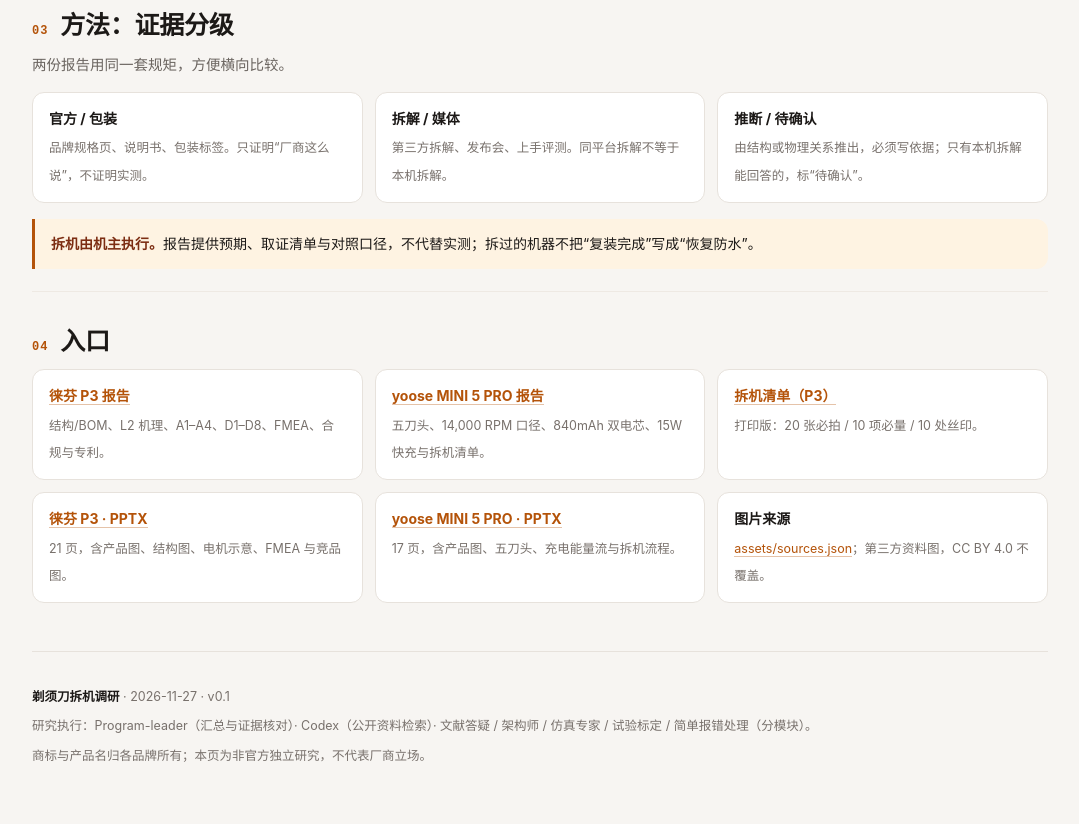
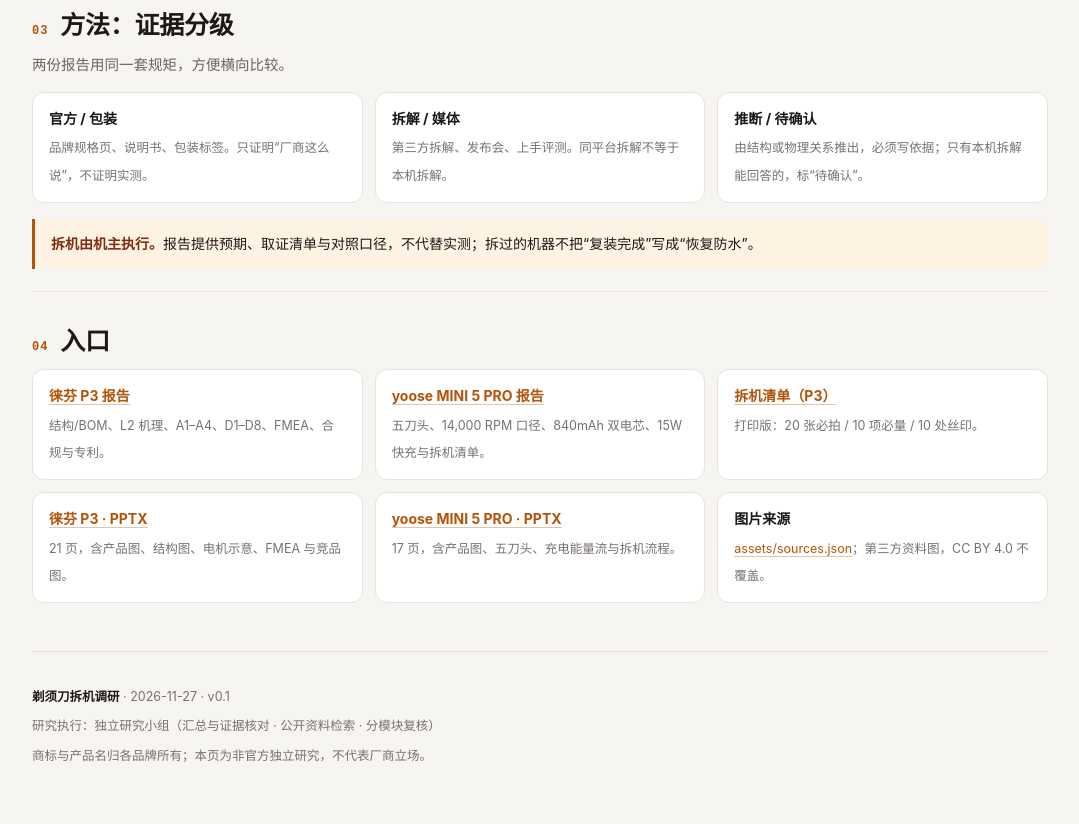
Before and after one commit to keylliucong/laifen-p3-teardown-report, a plain HTML site: page v1/index.html in a window 1280 px wide. Shown: the part 2065-2889 px from the top of the page, without its empty margins (100-1179 px from the left). Drawn offline with Linux system fonts and the light colour scheme.

Commit message:
docs: v1 署名中性化；删除 /v2/ 空章节

```diff
--- a/v1/index.html
+++ b/v1/index.html
@@ -199,7 +199,7 @@
 
   <footer>
     <p><b>剃须刀拆机调研</b> · 2026-11-27 · v0.1</p>
-    <p>研究执行：Program-leader（汇总与证据核对）· Codex（公开资料检索）· 文献答疑 / 架构师 / 仿真专家 / 试验标定 / 简单报错处理（分模块）。</p>
+    <p>研究执行：独立研究小组（汇总与证据核对 · 公开资料检索 · 分模块复核）</p>
     <p>商标与产品名归各品牌所有；本页为非官方独立研究，不代表厂商立场。</p>
   </footer>
 </div>
```
Also changed, not shown: v1/laifen-p3/index.html (+1 -1 lines), v1/yoose-mini5pro/index.html (+1 -1 lines), v2/index.html (+0 -4 lines).
